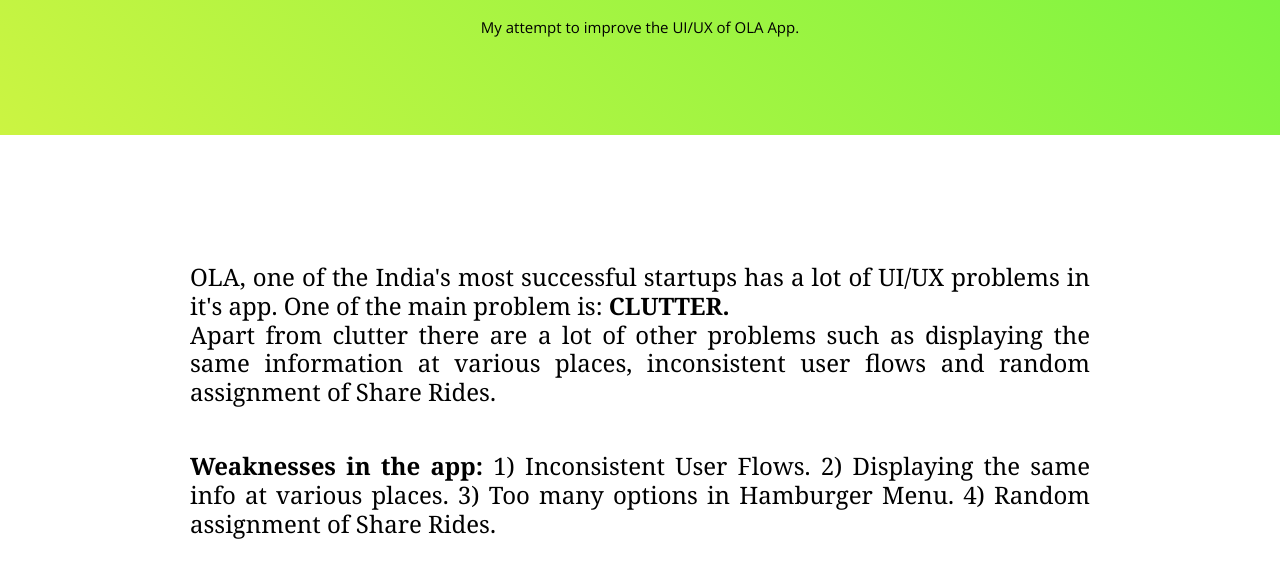
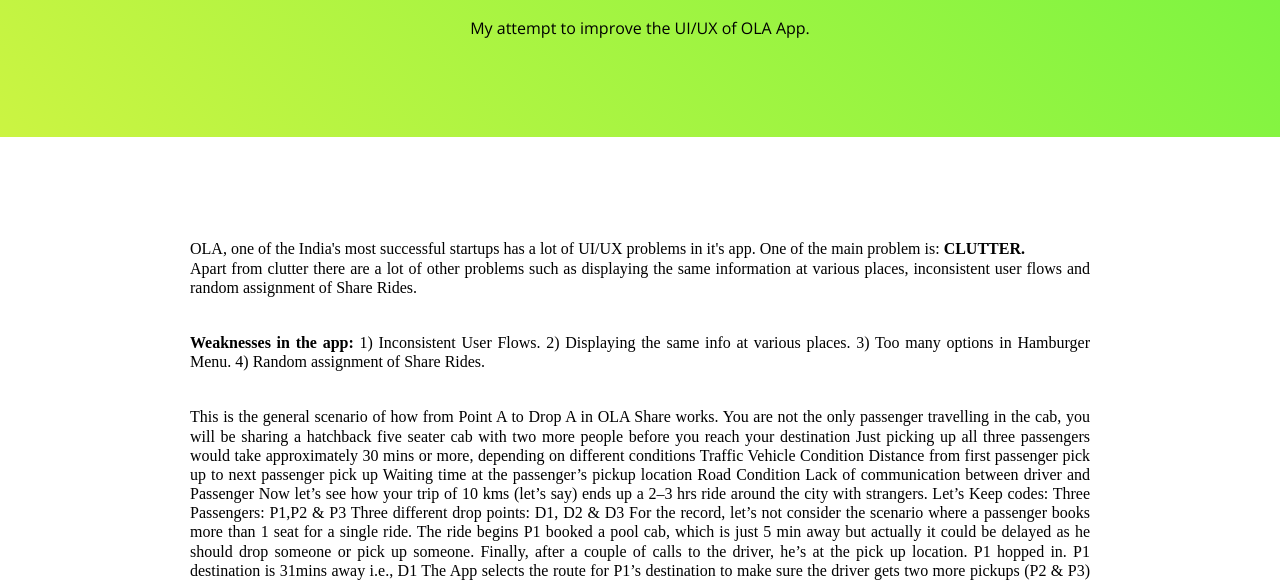
Before and after one commit to askhubchandani/ola-redesign, a plain HTML site: page index.html in a window 1280 px wide. Shown: the part 140-722 px from the top of the page. Drawn offline with nearby package versions, Linux system fonts and the light colour scheme.

Commit message:
Update style.css

```diff
--- a/css/style.css
+++ b/css/style.css
@@ -115,7 +115,7 @@ a {
 
 #main h1 {
     margin-bottom: 2px;
-    font-size: 32px;
+    font-size: 100%;
     font-family: 'Open Sans', arial, sans-serif;
     font-weight: 400;
 }
@@ -130,30 +130,29 @@ a {
 
 #main p {
     padding: 0 3px;
-    font-size: 20px;
+    font-size: 100%;
     font-family: 'Open Sans', arial, sans-serif;
     font-weight: 400;
 }
 
 .feature {
-    background: #fff no-repeat;
+    background: #fff no-repeat 0 0;
     height: auto;
     z-index: 500;
-
 }
 
 .feature article {
     text-align: justify;
-    margin: 10% auto;
+    margin: 8% auto;
     max-width: 900px;
 }
 
 .feature article p {
-    font-family: "Georgia";
-    font-size: 1.5em;
+    font-family: "Patua One";
+    font-size: 100%;
     line-height: 1.2;
     color: #000000;
-    margin-bottom: 5%;
+    margin-bottom: 4%;
 }
 
 @media screen and (min-width: 810px) {
@@ -163,7 +162,7 @@ a {
 
     #main p {
         width: 600px;
-        font-size: 15px;
+        font-size: 100%;
         margin: 0 auto;
         margin-bottom: 18px;
     }
```
